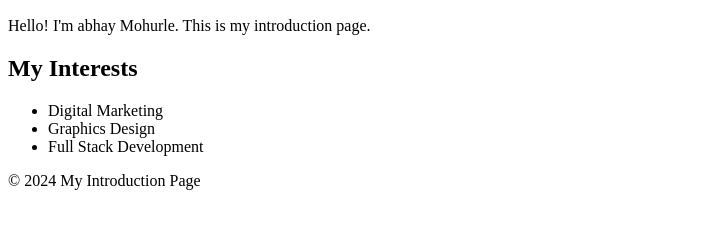
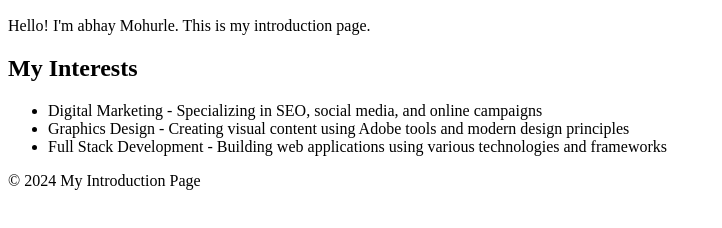
Before and after one commit to abhaymohurle-java/first-Project, a plain HTML site: page index.html in a window 1280 px wide. Shown: the part 110-338 px from the top of the page, without its empty margins (0-722 px from the left). Drawn offline with Linux system fonts and the light colour scheme.

Commit message:
I modide intor discriptive.

```diff
--- a/index.html
+++ b/index.html
@@ -19,9 +19,9 @@
         <section>
             <h2>My Interests</h2>
             <ul>
-                <li>Digital Marketing</li>
-                <li>Graphics Design</li>
-                <li>Full Stack Development</li>
+                <li>Digital Marketing - Specializing in SEO, social media, and online campaigns</li>
+                <li>Graphics Design - Creating visual content using Adobe tools and modern design principles</li>
+                <li>Full Stack Development - Building web applications using various technologies and frameworks</li>
             </ul>
         </section>
     </main>
@@ -31,3 +31,8 @@
     </footer>
 </body>
 </html>
+
+
+<!-- conds
+git remote set-url origin " clon pahte which is copied from git hub"
+-->
```
